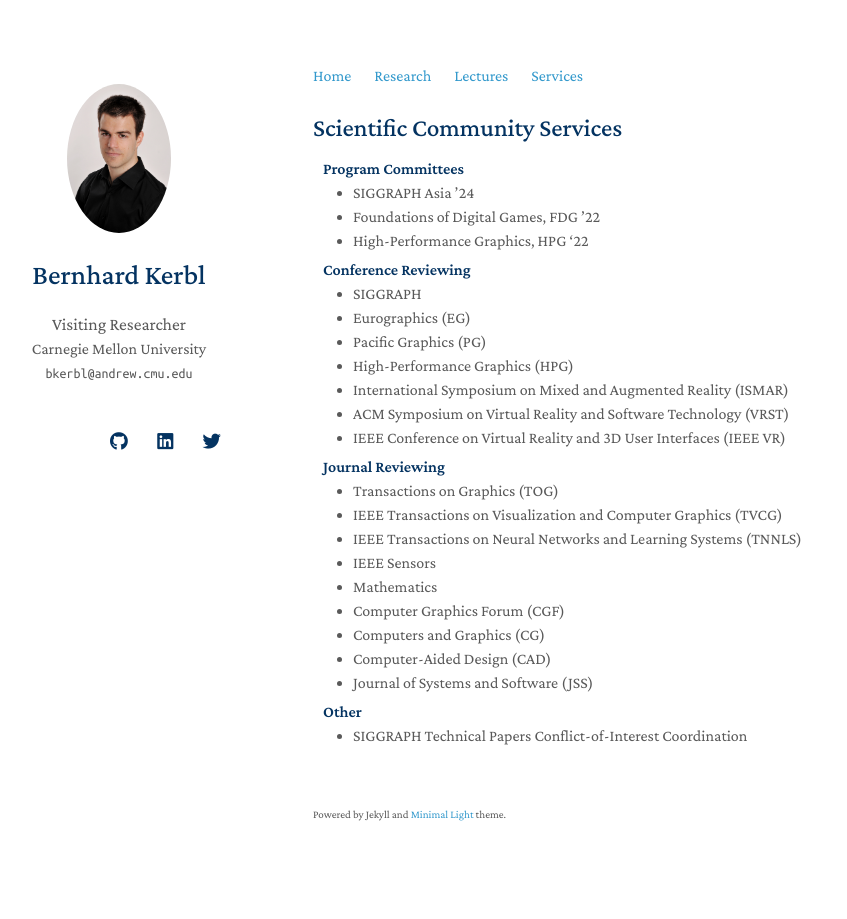
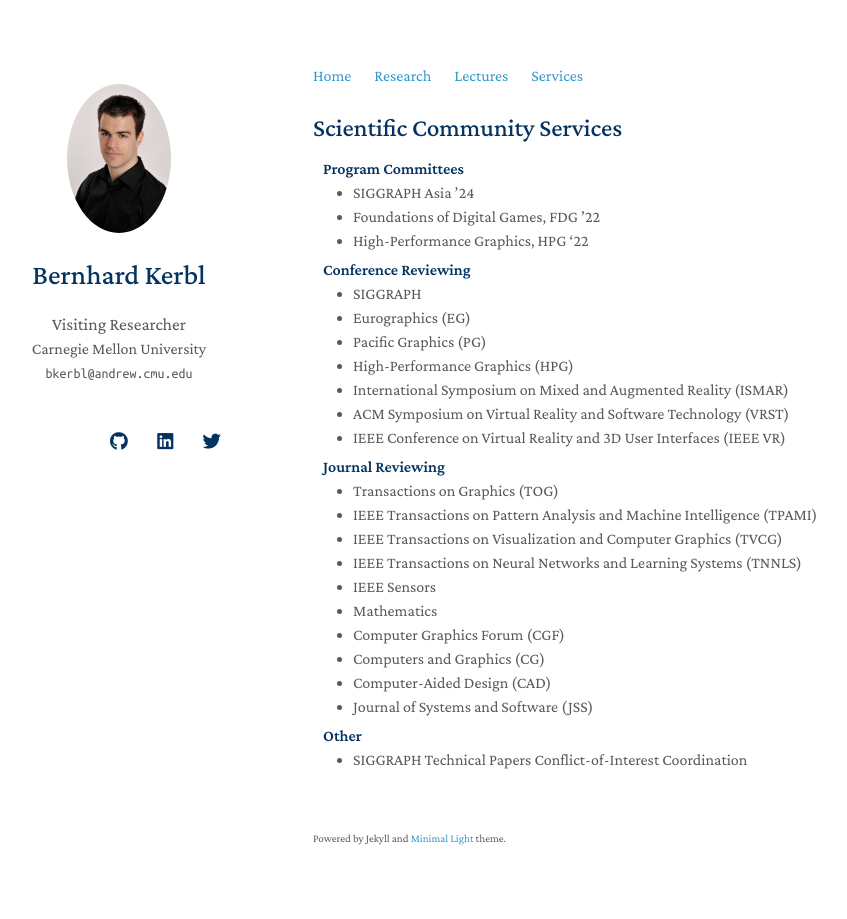
Before and after one commit to Snosixtyboo/snosixtyboo.github.io, a Jekyll site: the page built from services.md, in a window 1280 px wide. Shown: the whole page, without its empty margins (157-1004 px from the left). Built offline with Jekyll 4.4.1, drawn with Linux system fonts in a browser that asks for light colours; nearby versions of some CDN libraries; a style sheet for code colours, icons or effects is not loaded; our own code applies the rules of GitHub Pages for plain Markdown files.

Commit message:
services

```diff
--- a/services.md
+++ b/services.md
@@ -28,6 +28,7 @@ layout: homepage
 
 <ul style="margin:0 0 5px;">
   <li>Transactions on Graphics (TOG)</li>
+  <li>IEEE Transactions on Pattern Analysis and Machine Intelligence (TPAMI)</li>
   <li>IEEE Transactions on Visualization and Computer Graphics (TVCG)</li>
   <li>IEEE Transactions on Neural Networks and Learning Systems (TNNLS)</li>
   <li>IEEE Sensors</li>
```
